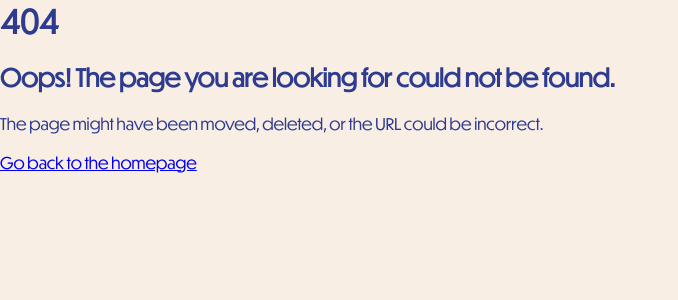
After one commit to J-Shan-ahan/ryderryder, a Flask app: template templates/404.html in a window 1280 px wide. The commit adds this page. Shown: the top 300 px of the page, without its empty margins (0-678 px from the left). Run offline with Flask 3, Linux system fonts and the light colour scheme; the template is opened without the code that fills it, so the values that code supplies are empty.

Commit message:
updated routing

```diff
--- a/app.py
+++ b/app.py
@@ -1,12 +1,19 @@
-from flask import Flask, render_template, redirect, url_for, jsonify
+from flask import Flask, render_template, redirect, url_for, jsonify, abort
 import os
 
 app = Flask(__name__)
 
+# Route for the homepage (directly load the home template instead of redirecting)
 @app.route('/')
 def index():
-    return redirect(url_for('home'))
+    css_file_path = os.path.join(app.static_folder, 'css/home.css')
 
+    # Check if the CSS file exists
+    if not os.path.exists(css_file_path):
+        abort(404)  # Return a 404 error if the CSS file is not found
+
+    css_last_modified = int(os.path.getmtime(css_file_path))
+    return render_template('home.html', css_last_modified=css_last_modified)
 
 @app.route('/get_images', methods=['GET'])
 def get_images():
@@ -19,39 +26,56 @@ def get_images():
         'static/assets/gallery/16.png', 'static/assets/gallery/17.png', 'static/assets/gallery/18.png',
         'static/assets/gallery/19.png'
     ]
-
     return jsonify(image_paths)
-
-@app.route('/home')
-def home():
-    css_file_path = os.path.join(app.static_folder, 'css/home.css')
-    css_last_modified = int(os.path.getmtime(css_file_path))
-    return render_template('home.html', css_last_modified=css_last_modified)
 
 @app.route("/projects")
 def projects():
     css_file_path = os.path.join(app.static_folder, 'css/styles.css')
+
+    # Check if the CSS file exists
+    if not os.path.exists(css_file_path):
+        abort(404)
+
     css_last_modified = int(os.path.getmtime(css_file_path))
     return render_template("projects.html", css_last_modified=css_last_modified)
 
 @app.route("/contact")
 def contact():
     css_file_path = os.path.join(app.static_folder, 'css/styles.css')
+
+    # Check if the CSS file exists
+    if not os.path.exists(css_file_path):
+        abort(404)
+
     css_last_modified = int(os.path.getmtime(css_file_path))
     return render_template("contact.html", css_last_modified=css_last_modified)
 
 @app.route("/about")
 def about():
     css_file_path = os.path.join(app.static_folder, 'css/styles.css')
+
+    # Check if the CSS file exists
+    if not os.path.exists(css_file_path):
+        abort(404)
+
     css_last_modified = int(os.path.getmtime(css_file_path))
     return render_template("about.html", css_last_modified=css_last_modified)
 
 @app.route('/gallery')
 def gallery():
     css_file_path = os.path.join(app.static_folder, 'css/gallery.css')
+
+    # Check if the CSS file exists
+    if not os.path.exists(css_file_path):
+        abort(404)
+
     css_last_modified = int(os.path.getmtime(css_file_path))
 
     image_folder = os.path.join(app.static_folder, 'assets/gallery/')
+    # Check if the image folder exists
+    if not os.path.exists(image_folder):
+        abort(404)
+
     images = sorted(
         [
             f"assets/gallery/{file}"
@@ -60,10 +84,21 @@ def gallery():
         ]
     )
 
-    print(images)
+    # If no images found in the directory, return an error
+    if not images:
+        abort(404)
 
     return render_template('gallery.html', css_last_modified=css_last_modified, images=images)
 
+# Error handling for 404 Not Found
+@app.errorhandler(404)
+def not_found_error(error):
+    return render_template('404.html'), 404
+
+# Error handling for 500 Internal Server Error
+@app.errorhandler(500)
+def internal_error(error):
+    return render_template('500.html'), 500
 
 if __name__ == '__main__':
     app.run(debug=True)
--- /dev/null
+++ b/templates/404.html
@@ -0,0 +1,17 @@
+<!DOCTYPE html>
+<html lang="en">
+<head>
+    <meta charset="UTF-8">
+    <meta name="viewport" content="width=device-width, initial-scale=1.0">
+    <title>404 - Page Not Found</title>
+    <link rel="stylesheet" href="{{ url_for('static', filename='css/styles.css') }}">
+</head>
+<body>
+    <div class="error-container">
+        <h1>404</h1>
+        <h2>Oops! The page you are looking for could not be found.</h2>
+        <p>The page might have been moved, deleted, or the URL could be incorrect.</p>
+        <a href="{{ url_for('index') }}">Go back to the homepage</a>
+    </div>
+</body>
+</html>
--- a/templates/base.html
+++ b/templates/base.html
@@ -23,7 +23,7 @@
 
       <!-- Navbar -->
         <nav class="navbar">
-        <a class="navbar-brand" href="{{ url_for('home') }}">
+        <a class="navbar-brand" href="{{ url_for('index') }}">
             <img src="{{ url_for('static', filename='assets/RR-Logo-blue.webp') }}" class="img-fluid" alt="Logo">
         </a>
         <div class="collapse navbar-collapse" id="navbarNav">
```
Also changed, not shown: templates/500.html (added, +17 -0 lines).
